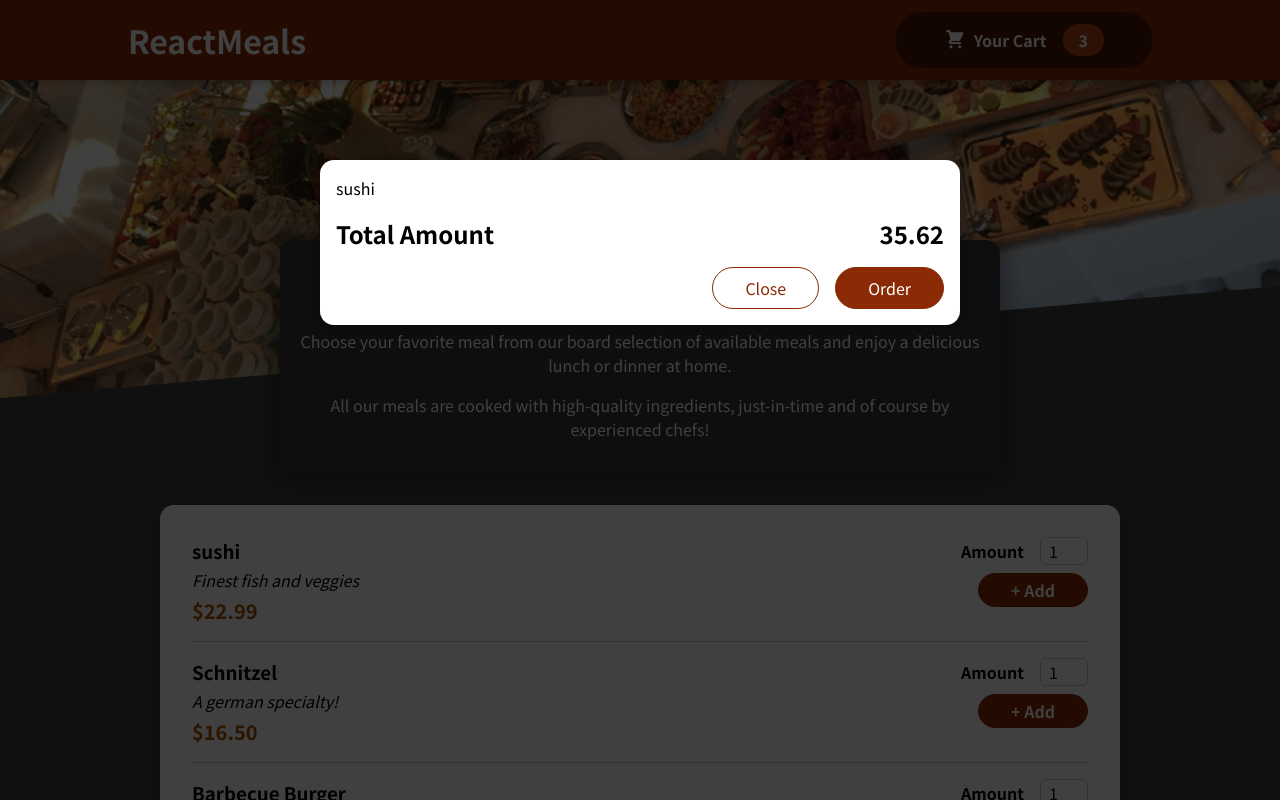
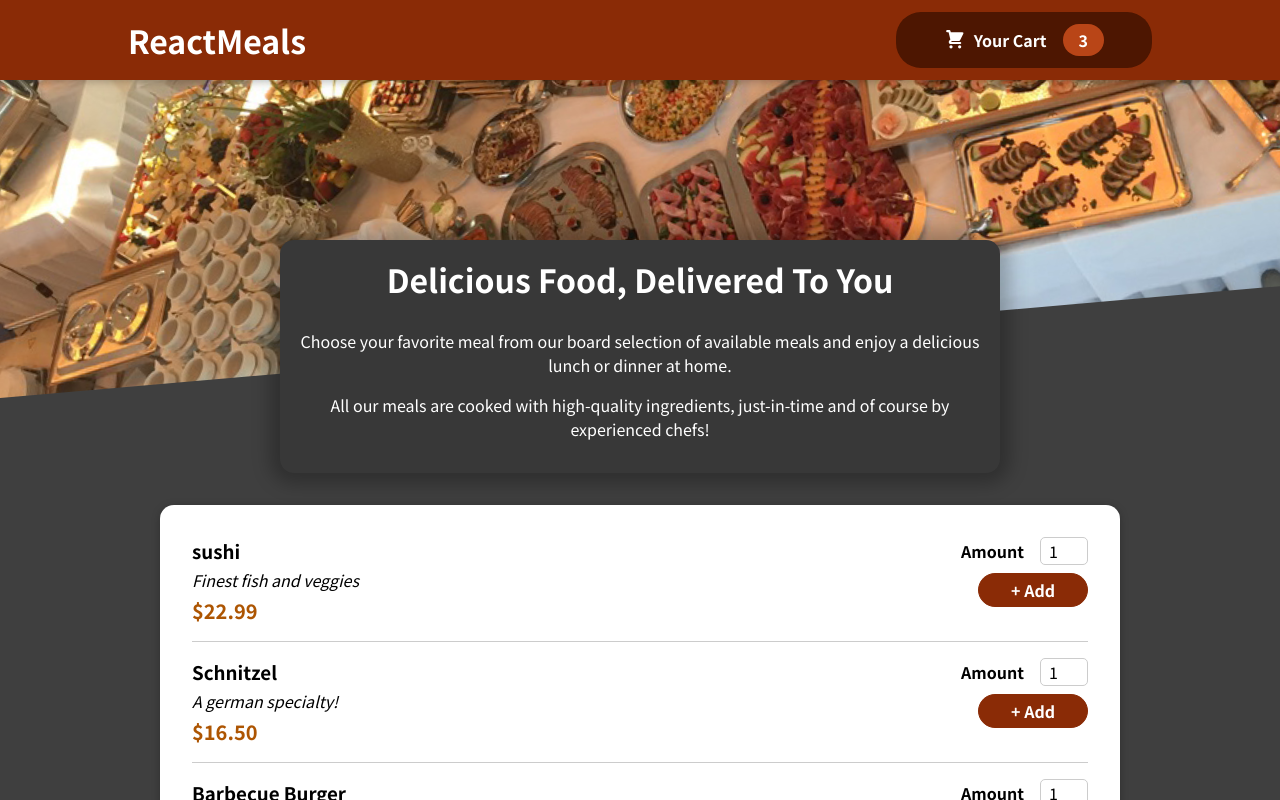
Before and after one commit to ritamxy/food-order-app, a React (Create React App) app: page / in a window 1280 px wide. Shown: the top 800 px of the page. Built offline with nearby package versions, Linux system fonts and the light colour scheme.

Commit message:
managing Cart&Modal State

```diff
--- a/src/App.js
+++ b/src/App.js
@@ -1,13 +1,24 @@
-import React, { Fragment } from "react";
+import React, { Fragment, useState } from "react";
+
 import Header from "./components/Layout/Header";
 import Meals from "./components/Meals/Meals";
 import Cart from "./components/Carts/Cart";
 
 function App() {
+  const [cartIsShown, setCartIsShown] = useState(false);
+
+  const showCartHandler = () => {
+    setCartIsShown(true);
+  };
+
+  const hideCartHandler = () => {
+    setCartIsShown(false);
+  };
+
   return (
     <Fragment>
-      <Cart />
-      <Header />
+      {cartIsShown && <Cart onClose={hideCartHandler} />}
+      <Header onShowCart={showCartHandler} />
       <main>
         <Meals />
       </main>
--- a/src/components/Carts/Cart.js
+++ b/src/components/Carts/Cart.js
@@ -18,7 +18,9 @@ const Cart = (props) => {
         <span>35.62</span>
       </div>
       <div className={classes.actions}>
-        <button className={classes["button--alt"]}>Close</button>
+        <button className={classes["button--alt"]} onClick={props.onClose}>
+          Close
+        </button>
         <button className={classes.button}>Order</button>
       </div>
     </Modal>
--- a/src/components/Layout/Header.js
+++ b/src/components/Layout/Header.js
@@ -8,7 +8,7 @@ const Header = (props) => {
     <Fragment>
       <header className={classes.header}>
         <h1>ReactMeals</h1>
-        <HeaderCartButton />
+        <HeaderCartButton onClick={props.onShowCart} />
       </header>
       <div className={classes["main-image"]}>
         <img src={mealsImage} alt="a table full of delicious food!" />
--- a/src/components/Layout/HeaderCartButton.js
+++ b/src/components/Layout/HeaderCartButton.js
@@ -3,7 +3,7 @@ import classes from "./HeaderCartButton.module.css";
 
 const HeaderCartButton = (props) => {
   return (
-    <button className={classes.button}>
+    <button className={classes.button} onClick={props.onClick}>
       <span className={classes.icon}>
         <CartIcon />
       </span>
--- a/src/components/UI/Modal.js
+++ b/src/components/UI/Modal.js
@@ -5,7 +5,7 @@ import classes from "./Modal.module.css";
 import ReactDOM from "react-dom";
 
 const Backdrop = (props) => {
-  return <div className={classes.backdrop} />;
+  return <div className={classes.backdrop} onClick={props.onClose} />;
 };
 
 const ModalOverlay = (props) => {
@@ -21,7 +21,10 @@ const portalElement = document.getElementById("overlays");
 const Modal = (props) => {
   return (
     <Fragment>
-      {ReactDOM.createPortal(<Backdrop />, portalElement)}
+      {ReactDOM.createPortal(
+        <Backdrop onClose={props.onClose} />,
+        portalElement
+      )}
       {ReactDOM.createPortal(
         <ModalOverlay>{props.children}</ModalOverlay>,
         portalElement
```
